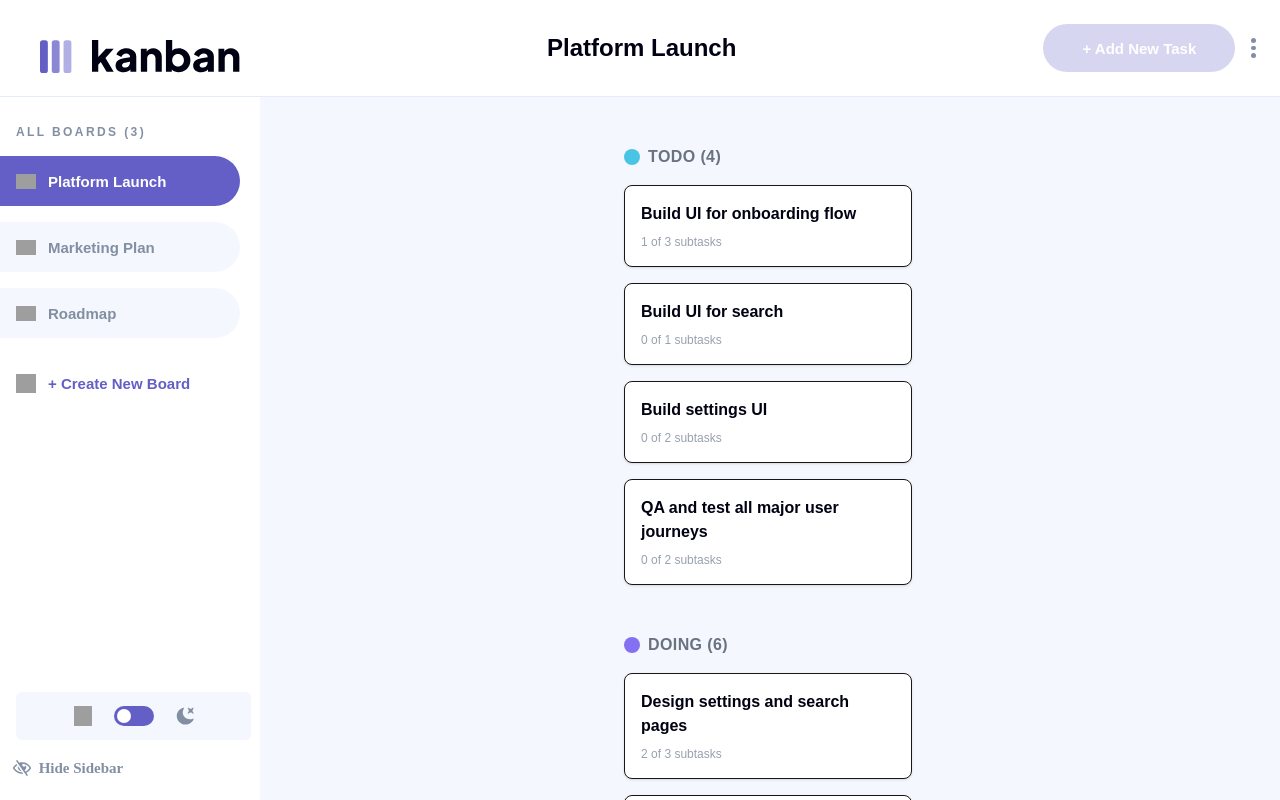
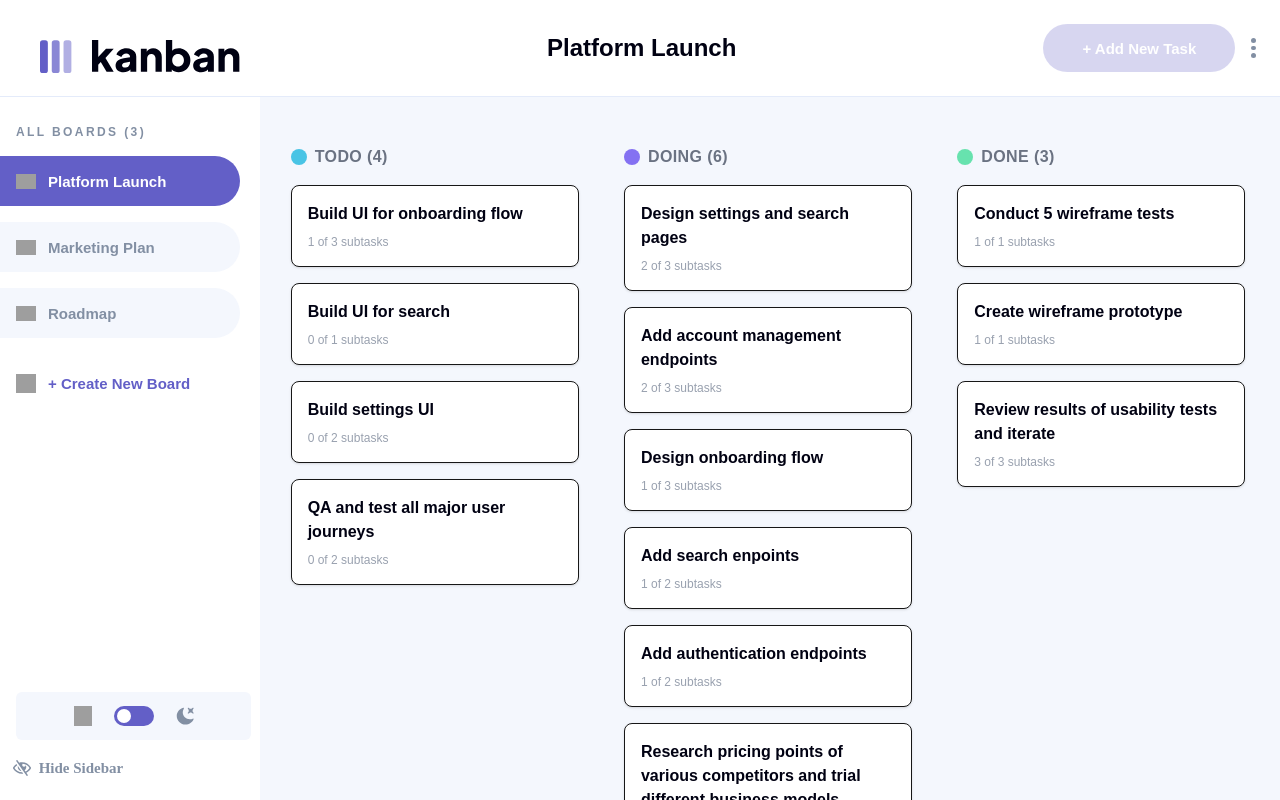
Before and after one commit to Keti-Tsiklauri/task-management, a Next.js app: page / in a window 1280 px wide. Built offline with nearby package versions, Linux system fonts and the light colour scheme; grey boxes are pictures that could not be loaded.

Commit message:
make main page responsive

```diff
--- a/src/app/components/main-page/MainPage.tsx
+++ b/src/app/components/main-page/MainPage.tsx
@@ -21,9 +21,9 @@ export default function MainPage() {
     <div>
       {/* Board Columns */}
       <div
-        className={`flex flex-col md:gap-6 md:p-6 mx-auto md:mt-[97px] ${
+        className={`flex flex-col xl:flex-row md:gap-6 md:p-6 mx-auto md:mt-[97px] ${
           darkMode ? "bg-[#000112]" : "bg-[#F4F7FD]"
-        } min-h-screen max-w-5xl w-full`}
+        } min-h-screen max-w-9xl w-full`}
       >
         {selectedBoard ? (
           columnNames.map((colName, colIndex) => {
```
